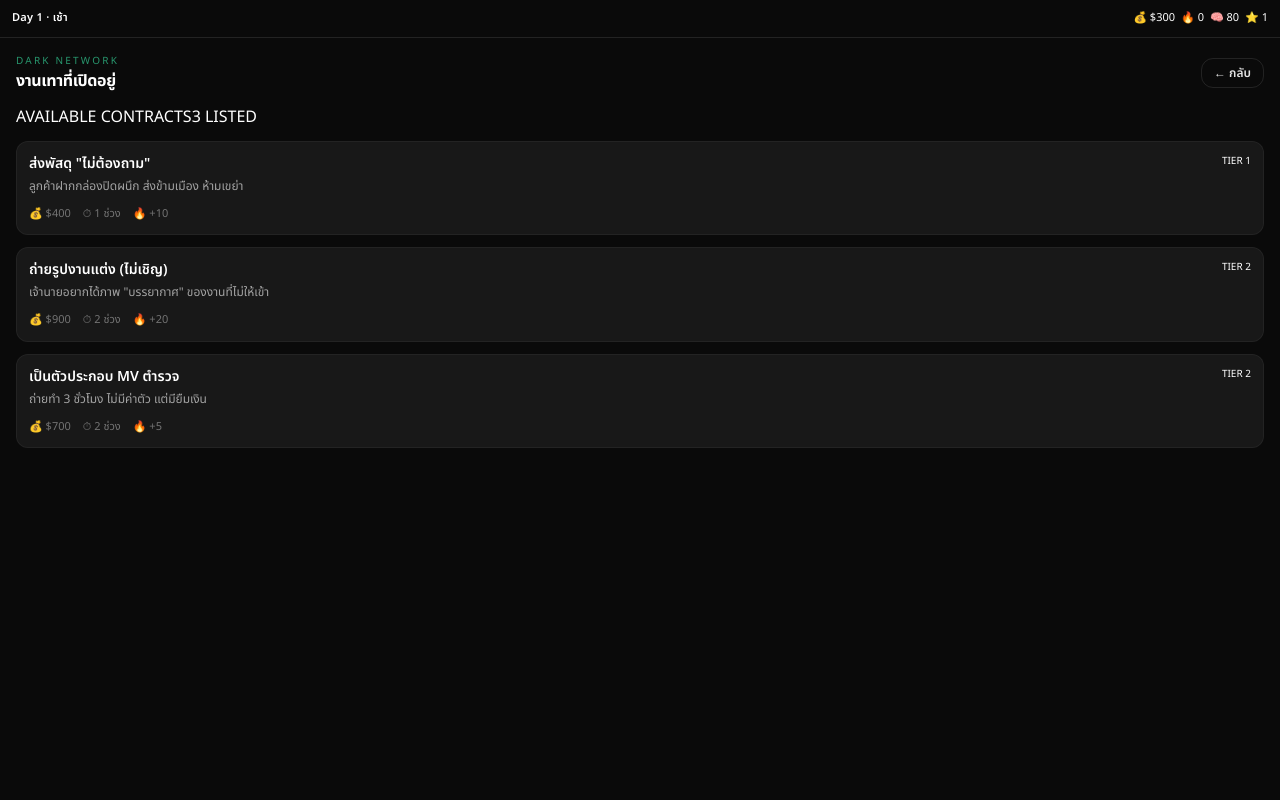
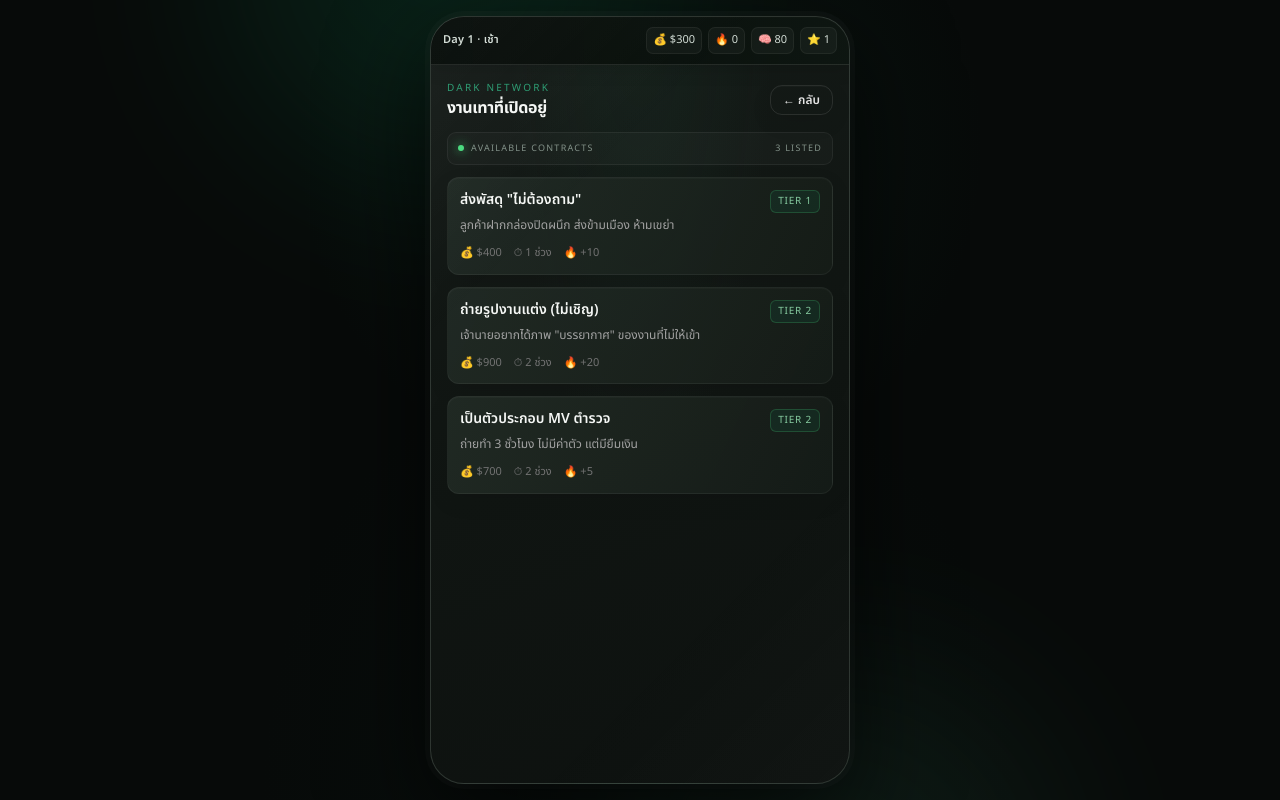
Before and after one commit to tozhi-tozhi/gray-gig-1, a React (Vite) app: page / in a window 1280 px wide. Both pictures are taken after a click on the button "🕶️ เปิดแอปงานเทา". Built offline with nearby package versions, Linux system fonts and the light colour scheme.

Commit message:
Add cohesive animation and VFX design system

```diff
--- a/src/index.css
+++ b/src/index.css
@@ -1,17 +1,360 @@
-/* stylelint-disable at-rule-no-unknown */
+/* Tailwind */
 @tailwind base;
 @tailwind components;
 @tailwind utilities;
-/* stylelint-enable at-rule-no-unknown */
-body {
-  margin: 0;
-  background-color: #0a0a0a;
-  color: #ffffff;
+
+:root {
+  color-scheme: dark;
   font-family: 'Noto Sans Thai', system-ui, sans-serif;
+  font-synthesis: none;
+  text-rendering: optimizeLegibility;
+  -webkit-font-smoothing: antialiased;
+  -moz-osx-font-smoothing: grayscale;
+  background: #070a09;
 }
 
-/* เพิ่มส่วนนี้เพื่อให้ข้อความกระพริบได้ */
-@keyframes pulse {
-  0%, 100% { opacity: 1; }
-  50% { opacity: 0.5; }
+* { box-sizing: border-box; }
+
+html, body, #root {
+  min-width: 320px;
+  min-height: 100%;
+  margin: 0;
 }
+
+body {
+  min-height: 100vh;
+  background:
+    radial-gradient(ellipse at 50% 18%, rgba(16, 65, 46, 0.22), transparent 38%),
+    radial-gradient(ellipse at 50% 100%, rgba(12, 34, 27, 0.2), transparent 42%),
+    #070a09;
+  color: #f5f7f5;
+  overflow-x: hidden;
+}
+
+button { -webkit-tap-highlight-color: transparent; }
+button:focus-visible {
+  outline: 2px solid rgba(74, 222, 128, 0.9);
+  outline-offset: 3px;
+}
+
+.phone-stage {
+  min-height: 100vh;
+  min-height: 100dvh;
+  display: flex;
+  align-items: center;
+  justify-content: center;
+  padding: 16px;
+  position: relative;
+  isolation: isolate;
+  overflow: hidden;
+}
+
+.phone-stage::before,
+.phone-stage::after {
+  content: '';
+  position: absolute;
+  width: 440px;
+  height: 440px;
+  border-radius: 999px;
+  filter: blur(90px);
+  opacity: 0.13;
+  pointer-events: none;
+  z-index: -1;
+}
+.phone-stage::before {
+  background: #16a36a;
+  top: -260px;
+  left: calc(50% - 420px);
+}
+.phone-stage::after {
+  background: #397b5c;
+  bottom: -300px;
+  right: calc(50% - 420px);
+}
+
+.phone-device {
+  position: relative;
+  display: flex;
+  flex-direction: column;
+  width: 100%;
+  max-width: 420px;
+  height: min(900px, calc(100vh - 32px));
+  height: min(900px, calc(100dvh - 32px));
+  min-height: 520px;
+  overflow: hidden;
+  isolation: isolate;
+  border: 1px solid rgba(185, 205, 192, 0.19);
+  border-radius: 34px;
+  background:
+    radial-gradient(ellipse at 50% -10%, rgba(40, 85, 64, 0.16), transparent 46%),
+    linear-gradient(160deg, #151b18 0%, #101512 54%, #0d110f 100%);
+  box-shadow:
+    0 34px 100px rgba(0, 0, 0, 0.72),
+    0 0 0 5px rgba(255, 255, 255, 0.025),
+    inset 0 1px 0 rgba(255, 255, 255, 0.08);
+}
+
+.phone-device::before {
+  content: '';
+  position: absolute;
+  inset: 0;
+  z-index: 15;
+  pointer-events: none;
+  border-radius: inherit;
+  background: linear-gradient(135deg, rgba(255,255,255,0.035), transparent 28%, transparent 72%, rgba(255,255,255,0.018));
+}
+
+.screen-motion {
+  position: relative;
+  display: flex;
+  flex: 1 1 auto;
+  flex-direction: column;
+  min-height: 0;
+  overflow: hidden;
+  animation: screen-enter 360ms cubic-bezier(0.2, 0.75, 0.25, 1) both;
+  transform-origin: center 58%;
+}
+
+.status-bar {
+  position: relative;
+  z-index: 2;
+  background: linear-gradient(90deg, rgba(6, 11, 8, 0.96), rgba(14, 22, 17, 0.9));
+  color: #d3ddd6;
+  box-shadow: 0 5px 18px rgba(0, 0, 0, 0.12);
+}
+.status-stat {
+  display: inline-flex;
+  align-items: center;
+  white-space: nowrap;
+  padding: 4px 6px;
+  border: 1px solid rgba(255,255,255,0.055);
+  border-radius: 7px;
+  background: rgba(255,255,255,0.035);
+  font-variant-numeric: tabular-nums;
+}
+
+.game-button {
+  position: relative;
+  overflow: hidden;
+  box-shadow: inset 0 1px 0 rgba(255,255,255,0.12), 0 5px 14px rgba(0,0,0,0.16);
+}
+.game-button:not(:disabled):hover {
+  transform: translateY(-1px);
+  filter: brightness(1.08);
+  box-shadow: inset 0 1px 0 rgba(255,255,255,0.15), 0 8px 20px rgba(0,0,0,0.24);
+}
+.game-button:not(:disabled):active {
+  transform: translateY(1px) scale(0.985);
+  filter: brightness(0.96);
+}
+.game-button:disabled { box-shadow: none; }
+
+.screen-motion .overflow-y-auto {
+  scrollbar-width: thin;
+  scrollbar-color: rgba(116, 145, 127, 0.28) transparent;
+  overscroll-behavior: contain;
+}
+.screen-motion .overflow-y-auto::-webkit-scrollbar { width: 5px; }
+.screen-motion .overflow-y-auto::-webkit-scrollbar-thumb {
+  background: rgba(116, 145, 127, 0.28);
+  border-radius: 99px;
+}
+
+.screen-motion .rounded-xl.border,
+.screen-motion .rounded-lg {
+  box-shadow: inset 0 1px 0 rgba(255,255,255,0.025), 0 8px 22px rgba(0,0,0,0.08);
+}
+
+.gig-card {
+  position: relative;
+  overflow: hidden;
+  background: linear-gradient(115deg, rgba(36, 46, 40, 0.8), rgba(22, 29, 24, 0.82));
+  box-shadow: inset 0 1px 0 rgba(255,255,255,0.035), 0 6px 18px rgba(0,0,0,0.12);
+}
+.gig-card::before {
+  content: '';
+  position: absolute;
+  inset: 0 auto 0 0;
+  width: 2px;
+  background: linear-gradient(180deg, rgba(74, 222, 128, 0.75), transparent);
+  opacity: 0;
+  transition: opacity 180ms ease;
+}
+.gig-card:not(:disabled):hover {
+  transform: translateY(-2px);
+  border-color: rgba(74, 222, 128, 0.32);
+  background: linear-gradient(115deg, rgba(39, 57, 45, 0.96), rgba(22, 31, 25, 0.96));
+  box-shadow: 0 12px 25px rgba(0,0,0,0.2), 0 0 20px rgba(16, 185, 129, 0.055);
+}
+.gig-card:not(:disabled):hover::before { opacity: 1; }
+.gig-tier {
+  padding: 3px 7px;
+  border: 1px solid rgba(74, 222, 128, 0.2);
+  border-radius: 6px;
+  color: #86cba0;
+  background: rgba(16, 185, 129, 0.08);
+  letter-spacing: 0.08em;
+}
+.board-caption {
+  display: flex;
+  align-items: center;
+  gap: 7px;
+  padding: 9px 10px;
+  border: 1px solid rgba(255,255,255,0.06);
+  border-radius: 9px;
+  background: rgba(255,255,255,0.025);
+  color: #829188;
+  font-size: 9px;
+  letter-spacing: 0.14em;
+}
+.board-live-dot, .boot-live-dot {
+  width: 6px;
+  height: 6px;
+  flex: 0 0 auto;
+  border-radius: 50%;
+  background: #4ade80;
+  box-shadow: 0 0 10px rgba(74, 222, 128, 0.8);
+  animation: live-pulse 1.8s ease-in-out infinite;
+}
+
+.boot-screen {
+  position: relative;
+  gap: 0;
+  overflow: hidden;
+  background:
+    radial-gradient(ellipse at 50% 43%, rgba(20, 119, 74, 0.2), transparent 36%),
+    radial-gradient(ellipse at 50% 100%, rgba(20, 48, 33, 0.22), transparent 44%),
+    #070a08;
+}
+.boot-emblem {
+  display: grid;
+  place-items: center;
+  width: 78px;
+  height: 78px;
+  margin-bottom: 25px;
+  border: 1px solid rgba(74, 222, 128, 0.38);
+  border-radius: 24px;
+  background: linear-gradient(145deg, rgba(30, 78, 51, 0.72), rgba(10, 24, 16, 0.95));
+  box-shadow: 0 0 45px rgba(16, 185, 129, 0.14), inset 0 1px 0 rgba(255,255,255,0.1);
+  transform: rotate(-8deg);
+  animation: emblem-float 3s ease-in-out infinite;
+}
+.boot-emblem-core {
+  color: #b7f7c9;
+  font-size: 39px;
+  font-weight: 700;
+  line-height: 1;
+  text-shadow: 0 0 25px rgba(74, 222, 128, 0.5);
+  transform: rotate(8deg);
+}
+.boot-wordmark {
+  text-shadow: 0 3px 24px rgba(74, 222, 128, 0.12);
+  animation: wordmark-in 550ms ease-out both;
+}
+.boot-caption {
+  display: flex;
+  align-items: center;
+  gap: 9px;
+}
+
+.active-gig-screen {
+  position: relative;
+  overflow: hidden;
+  background: radial-gradient(ellipse at 50% 42%, rgba(16, 100, 60, 0.13), transparent 42%);
+}
+.gig-orbit {
+  position: relative;
+  display: grid;
+  place-items: center;
+  width: 132px;
+  height: 132px;
+  margin-bottom: 8px;
+}
+.gig-orbit-ring {
+  position: absolute;
+  inset: 8px;
+  border: 1px solid rgba(74, 222, 128, 0.18);
+  border-radius: 50%;
+  box-shadow: 0 0 35px rgba(16, 185, 129, 0.07), inset 0 0 24px rgba(16, 185, 129, 0.04);
+  animation: orbit-breathe 2.8s ease-in-out infinite;
+}
+.gig-orbit-ring::before,
+.gig-orbit-ring::after {
+  content: '';
+  position: absolute;
+  width: 5px;
+  height: 5px;
+  border-radius: 50%;
+  background: #4ade80;
+  box-shadow: 0 0 10px rgba(74, 222, 128, 0.9);
+}
+.gig-orbit-ring::before { top: 18px; right: 13px; }
+.gig-orbit-ring::after { bottom: 20px; left: 11px; opacity: 0.45; }
+.active-progress {
+  display: flex;
+  gap: 6px;
+  width: 82px;
+  margin: 7px 0 12px;
+}
+.active-progress span {
+  display: block;
+  height: 3px;
+  flex: 1;
+  border-radius: 99px;
+  background: #3d9a68;
+  animation: progress-glow 1.5s ease-in-out infinite;
+}
+.active-progress span:nth-child(2) { animation-delay: 180ms; }
+.active-progress span:nth-child(3) { animation-delay: 360ms; }
+
+@keyframes screen-enter {
+  from { opacity: 0; transform: translateY(10px) scale(0.992); filter: blur(2px); }
+  to { opacity: 1; transform: translateY(0) scale(1); filter: blur(0); }
+}
+@keyframes live-pulse {
+  0%, 100% { opacity: 0.55; box-shadow: 0 0 4px rgba(74, 222, 128, 0.35); }
+  50% { opacity: 1; box-shadow: 0 0 11px rgba(74, 222, 128, 0.95); }
+}
+@keyframes emblem-float {
+  0%, 100% { transform: translateY(0) rotate(-8deg); }
+  50% { transform: translateY(-7px) rotate(-5deg); }
+}
+@keyframes wordmark-in {
+  from { opacity: 0; letter-spacing: 0.34em; transform: translateY(7px); }
+  to { opacity: 1; letter-spacing: 0.22em; transform: translateY(0); }
+}
+@keyframes orbit-breathe {
+  0%, 100% { transform: scale(0.94); opacity: 0.62; }
+  50% { transform: scale(1.04); opacity: 1; }
+}
+@keyframes progress-glow {
+  0%, 100% { opacity: 0.38; box-shadow: none; }
+  50% { opacity: 1; box-shadow: 0 0 10px rgba(74, 222, 128, 0.35); }
+}
+
+/* Preserve a readable interface without motion for users who request it. */
+@media (prefers-reduced-motion: reduce) {
+  *, *::before, *::after {
+    scroll-behavior: auto !important;
+    animation-duration: 0.01ms !important;
+    animation-iteration-count: 1 !important;
+    transition-duration: 0.01ms !important;
+  }
+}
+
+@media (max-width: 480px) {
+  .phone-stage { padding: 0; }
+  .phone-device {
+    width: 100%;
+    max-width: none;
+    min-height: 100vh;
+    min-height: 100dvh;
+    height: 100vh;
+    height: 100dvh;
+    border: 0;
+    border-radius: 0;
+    box-shadow: none;
+  }
+  .phone-device::before { border-radius: 0; }
+  .status-stat { padding: 3px 4px; font-size: 10px; }
+}
```
